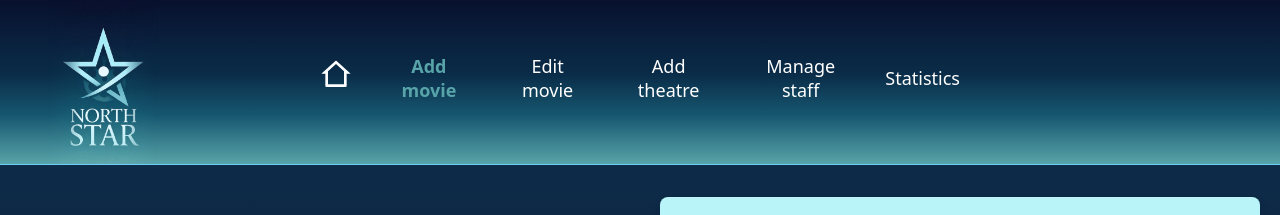
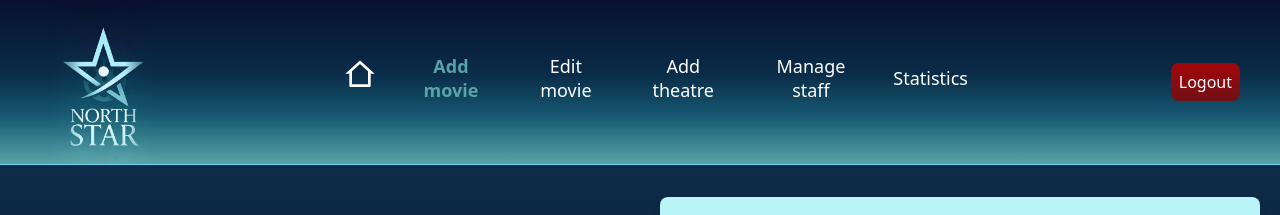
Before and after one commit to movie-theater-app/staff-frontend, a React (Vite) app: page /add-movie in a window 1280 px wide. Shown: the top 215 px of the page. Built offline with nearby package versions, Linux system fonts and the light colour scheme; no server answers.

Commit message:
Fixed overlay layout, added logout button and improved navbar layout

```diff
--- a/src/CSS/Navbar.css
+++ b/src/CSS/Navbar.css
@@ -28,8 +28,14 @@
   gap: 2rem;
   align-items: center;
   justify-content: center;
+  margin-left: 1rem;
 }
 
+.right-section {
+  display: flex;
+  align-items: center;
+  margin-right: 2.5rem;
+}
 .nav-links a {
   color: white;
   text-decoration: none;
@@ -43,6 +49,19 @@
 
 .nav-links a:hover{
    border-bottom: 2px solid #16566F;
+}
+.logout-btn {
+  background: linear-gradient(to bottom, #bb0101d8 10%, rgba(134, 4, 4, 0.808) 100%) ;
+  border-radius: 8px;
+  padding: 0.5rem;
+  font-size: 16px;
+  margin-left: 5rem;
+  color: white;
+  text-decoration: none;
+}
+
+.logout-btn:hover {
+  background: linear-gradient(to bottom, #bb0c0cfd 10%, rgba(133, 1, 1, 0.808) 100%);
 }
 
 .logo {
--- a/src/CSS/SeatMapOverlay.css
+++ b/src/CSS/SeatMapOverlay.css
@@ -1,4 +1,5 @@
 .overlay {
+  position: fixed;
   inset: 0;
   width: 100vw;
   height: 100vh;
@@ -12,7 +13,7 @@
 }
 
 .overlay-content {
-  background: #a8fcff;
+  background: #b2eef0;
   color: white;
   padding: 4rem;
   border-radius: 8px;
--- a/src/components/Navbar.jsx
+++ b/src/components/Navbar.jsx
@@ -16,7 +16,7 @@ export default function Navbar({ showLinks }) {
       </div>
       {showLinks && (
         <nav className="nav-links">
-          <NavLink to="/" className={({ isActive }) => isActive ? "active" : ""}>
+          <NavLink to="/dashboard" className={({ isActive }) => isActive ? "active" : ""}>
             <RiHome2Line style={{ fontSize: "2rem" }} />
           </NavLink>
           <NavLink to="/add-movie" className={({ isActive }) => isActive ? "active" : ""}>
@@ -34,7 +34,11 @@ export default function Navbar({ showLinks }) {
           <NavLink to="/statistics" className={({ isActive }) => isActive ? "active" : ""}>
             Statistics
           </NavLink>
-        </nav>
+          </nav>
+      )}  {showLinks && (
+       <div className="right-section">
+            <NavLink to="/logout" className="logout-btn">Logout</NavLink>
+          </div>
       )}
     </header>
   );
```
